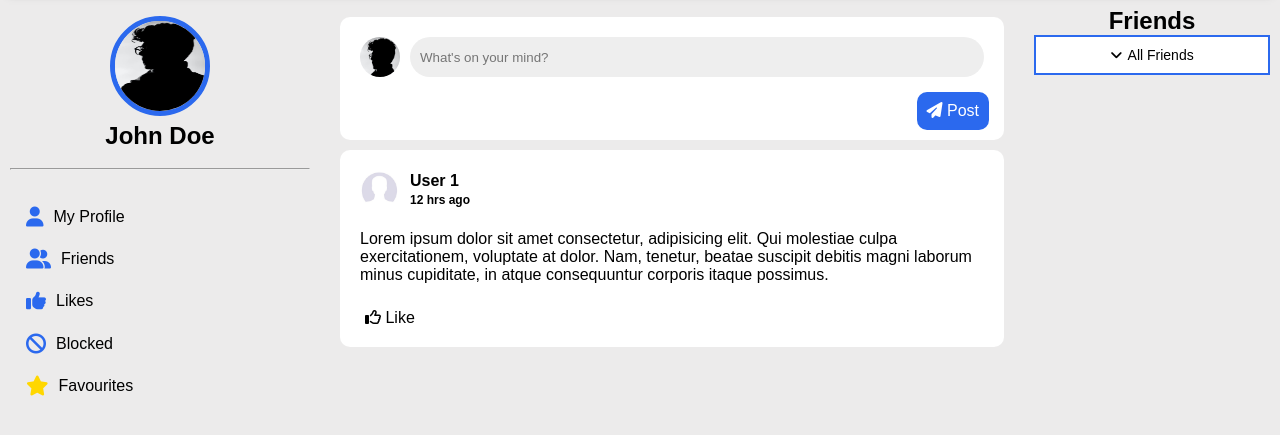
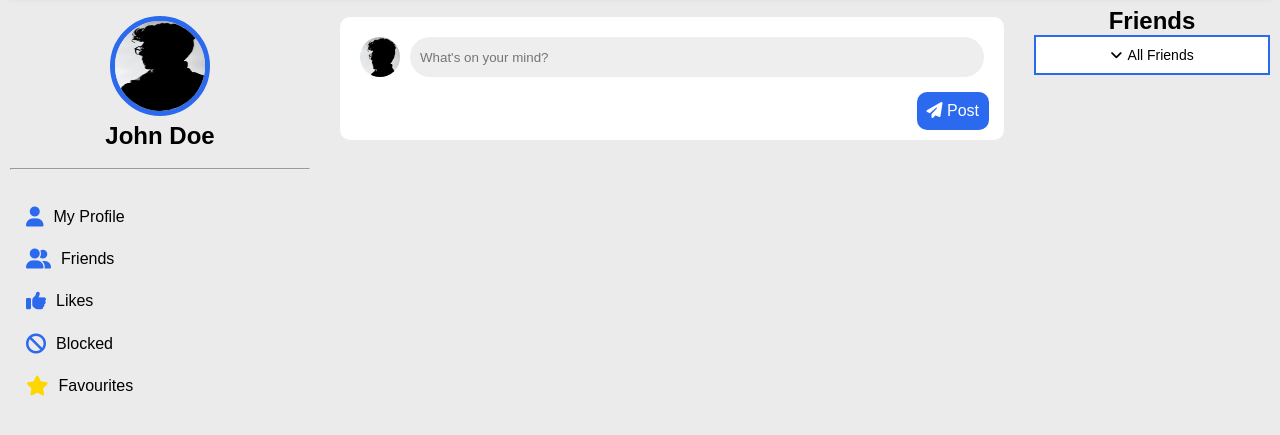
Before and after one commit to MajdHarbb/Facenovel-Front-End, a website: page home.html in a window 1280 px wide. Shown: the part 85-520 px from the top of the page. Drawn offline with nearby package versions, Linux system fonts and the light colour scheme; no server answers.

Commit message:
Removed Static Post

```diff
--- a/home.html
+++ b/home.html
@@ -121,35 +121,6 @@
                 </div>
             </div>
             <div id="posts-div">
-                <div class="post">
-                    <div class="post-top">
-                        <div class="dp">
-                            <img src="images/profile pic.jpg" alt="">
-
-                        </div>
-                        <div class="post-info">
-                            <a href="#">
-                                <p class="name">User 1</p>
-                            </a>
-
-                            <span class="time">12 hrs ago</span>
-                        </div>
-
-                    </div>
-
-                    <div class="post-content">
-                        Lorem ipsum dolor sit amet consectetur, adipisicing elit. Qui molestiae culpa exercitationem,
-                        voluptate at dolor. Nam, tenetur, beatae suscipit debitis magni laborum minus cupiditate, in
-                        atque consequuntur corporis itaque possimus.
-                    </div>
-
-                    <div class="post-bottom">
-                        <div class="action">
-                            <i class="far fa-thumbs-up"></i>
-                            <span>Like</span>
-                        </div>
-                    </div>
-                </div>
             </div>
         </div>
         <div class="friends-col" style="text-align: center;">
```
